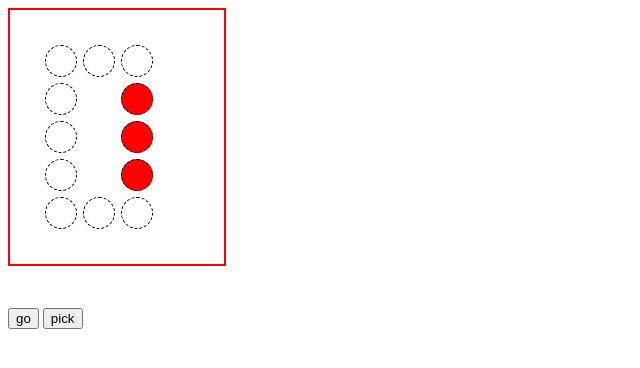
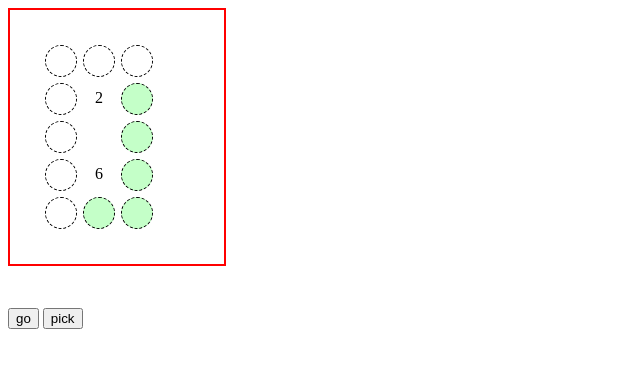
Before and after one commit to jordanforbes/chordclock, a plain HTML site: page secindex.html in a window 1280 px wide. Both pictures are taken after a click on the button "pick". Shown: the whole page, without its empty margins (0-640 px from the left). Drawn offline with Linux system fonts and the light colour scheme.

Commit message:
lists time

```diff
--- a/assets/ronjarz2.js
+++ b/assets/ronjarz2.js
@@ -35,16 +35,28 @@ $("document").ready(function(){
     console.log(ranPick)
 
     var scaleLengths= [2,3,4]
+    var scale= scaleLengths[random(3)-1]
 
-    for(i= 0; i<=scaleLengths[random(3)-1]; i++){
+    $(".first").text(ranPick)
+    $(".last").text(function(){
+        if(ranPick + scale>12){
+          return ranPick + scale -12
+        }else{
+          return ranPick + scale
+        }
+      })
+    var noteColor = ["#FFC4C4","#C4FFFB","#C4FFC8"]
+
+    for(i= 0; i<=scale; i++){
       // $("#"+ ranPick ).css("background-color","red")
       var secPick = ranPick +i
       if(secPick > 12){
         var secPick = secPick-12
-        $("#"+ secPick).css("background-color","red")
+          $("#"+ secPick).css("background-color",noteColor[scale-2])
 
         }else{
-        $("#"+ secPick).css("background-color","red")}
+          $("#"+ secPick).css("background-color",noteColor[scale-2])
+        }
       }
   })
 
--- a/secindex.html
+++ b/secindex.html
@@ -14,13 +14,13 @@
 
       <div id="11" class="note"></div> <div id="12" class="note"></div> <div id="1" class="note"></div>
 
-      <div id="10" class="note"> </div><div id="empty" class="note"></div> <div id="2" class="note"></div>
+      <div id="10" class="note"> </div><div id="empty" class="note first"></div> <div id="2" class="note"></div>
 
 
-      <div id="9" class="note"> </div> <div id="empty" class="note"></div>  <div id="3" class="note"> </div>
+      <div id="9" class="note"> </div> <div id="empty" class="note "></div>  <div id="3" class="note"> </div>
 
 
-      <div id="8" class="note"> </div> <div id="empty" class="note"></div>  <div id="4" class="note"> </div>
+      <div id="8" class="note"> </div> <div id="empty" class="note last"></div>  <div id="4" class="note"> </div>
 
       <div id="7" class="note"> </div> <div id="6" class="note"> </div> <div id="5" class="note"> </div>
 
```
